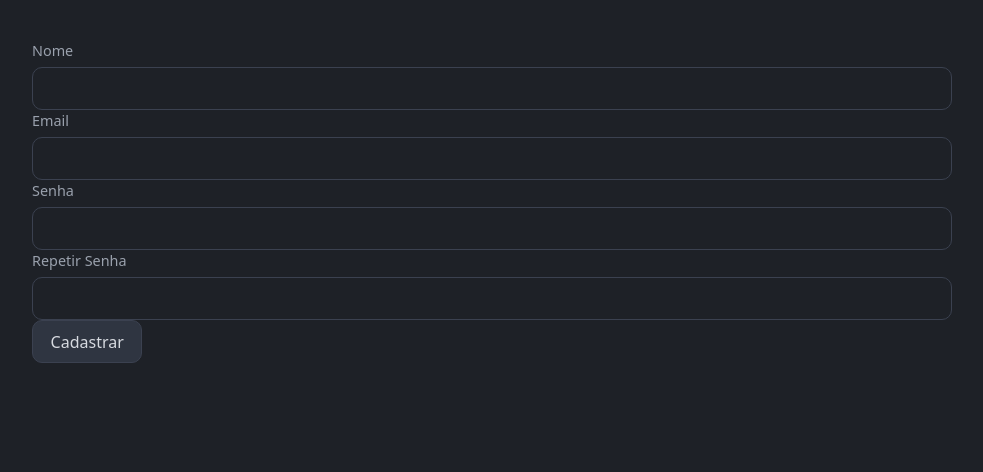
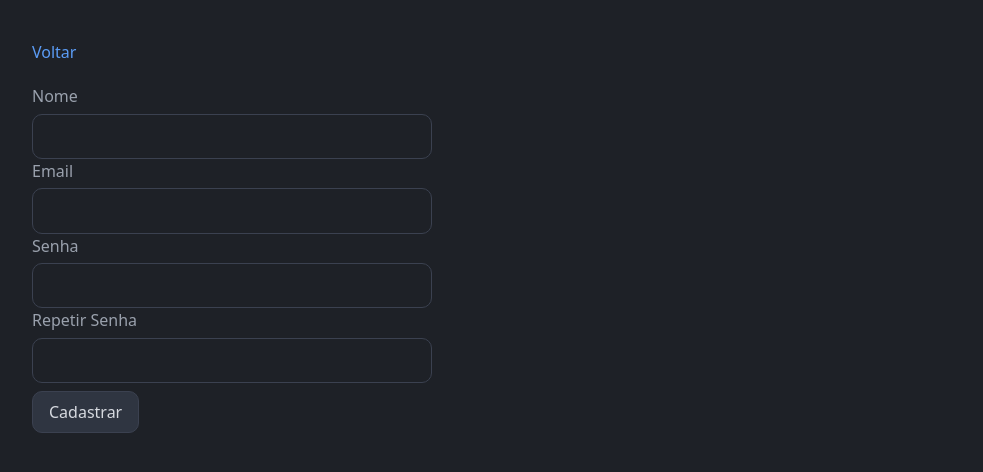
Before and after one commit to tiltoin123/financas, a PHP site: page /app/cadastro/index.php in a window 1280 px wide. Shown: the top 472 px of the page, without its empty margins (148-1131 px from the left). Run offline with PHP 8.4, Linux system fonts and the light colour scheme.

Commit message:
mudanças visuais, nome de arquivo com erro de digitação

```diff
--- a/app/cadastro/index.css
+++ b/app/cadastro/index.css
@@ -65,7 +65,8 @@ small { color: var(--suave); }
 
 button {
   font: inherit;
-  padding: .55rem 1.1rem;
+  padding: .5rem 1rem;
+  margin: 0.5rem 0;
   color: var(--texto);
   background: var(--superficie-2);
   border: 1px solid var(--borda);
@@ -108,7 +109,7 @@ label {
   flex-direction: column;
   gap: .35rem;
   color: var(--suave);
-  font-size: .9rem;
+  font-size: 1rem;
 }
 
 input[type="text"],
@@ -124,6 +125,7 @@ select {
   background: var(--fundo);
   border: 1px solid var(--borda);
   border-radius: var(--raio);
+  max-width: 400px;
 }
 
 fieldset {
@@ -136,7 +138,7 @@ fieldset {
   border-radius: var(--raio);
 }
 
-legend { padding: 0 .4rem; color: var(--suave); font-size: .9rem; }
+legend { padding: 0 .4rem; color: var(--suave); font-size: 1rem; }
 
 fieldset label {
   flex-direction: row;
--- a/app/cadastro/index.html.php
+++ b/app/cadastro/index.html.php
@@ -1,11 +1,13 @@
 <!DOCTYPE html>
 <html lang="pt">
+
 <head>
     <link rel="stylesheet" href="./index.css">
     <title>Finanças</title>
 </head>
+
 <body>
-
+    <p><a href="../home/index.php">Voltar</a></p>
     <div id="cadastro-form">
         <div class="campo">
             <label for="nome">
@@ -37,4 +39,5 @@
     <script src="./index.js"></script>
 
 </body>
+
 </html>
--- a/app/home/index.html.php
+++ b/app/home/index.html.php
@@ -24,7 +24,6 @@ $h = fn(?string $s): string => htmlspecialchars((string) $s, ENT_QUOTES, 'UTF-8'
             <a id="sair" href="../logout/index.php">Sair</button>
         </p>
         <p><a href="../recorrencia/index.php">Recorrências</a></p>
-        <p><a href="../categoria/index.php">Categorias</a></p>
         <section id="navegacao">
             <button type="button" id="mes-anterior">&larr;</button>
             <strong id="mes-titulo"></strong>
--- a/app/login/index.css
+++ b/app/login/index.css
@@ -65,12 +65,13 @@ small { color: var(--suave); }
 
 button {
   font: inherit;
-  padding: .55rem 1.1rem;
+  padding: 0.5rem 1rem;
   color: var(--texto);
   background: var(--superficie-2);
   border: 1px solid var(--borda);
   border-radius: var(--raio);
   cursor: pointer;
+  margin: 0.5rem  0;
   transition: filter .15s, transform .05s;
 }
 
@@ -108,7 +109,7 @@ label {
   flex-direction: column;
   gap: .35rem;
   color: var(--suave);
-  font-size: .9rem;
+  font-size: 1rem;
 }
 
 input[type="text"],
@@ -124,6 +125,7 @@ select {
   background: var(--fundo);
   border: 1px solid var(--borda);
   border-radius: var(--raio);
+  max-width: 400px;
 }
 
 fieldset {
```
Also changed, not shown: app/evento/excluir.php (renamed from app/evento/exclui.php). Lines whose indentation alone changed are shown as unchanged.
